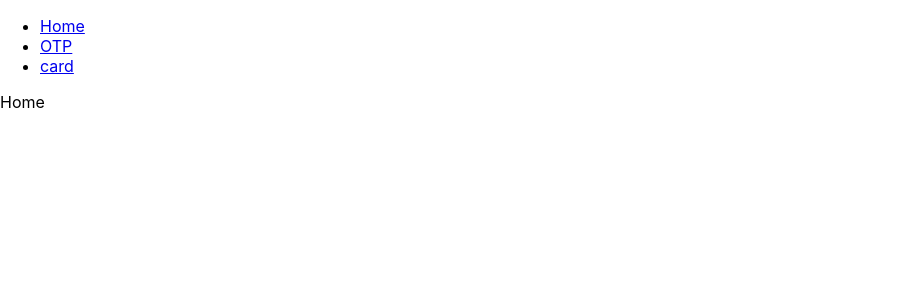
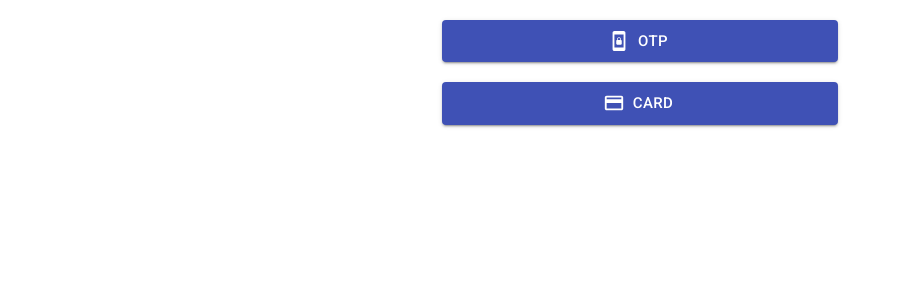
Before and after one commit to pramoch/react-app, a React (Create React App) app: page / in a window 1280 px wide. Shown: the top 300 px of the page, without its empty margins (0-901 px from the left). Built offline with nearby package versions, Linux system fonts and the light colour scheme.

Commit message:
Add Material UI. Add OPT and Card to homepage.

```diff
--- a/package.json
+++ b/package.json
@@ -3,6 +3,8 @@
   "version": "0.1.0",
   "private": true,
   "dependencies": {
+    "@material-ui/core": "^4.10.2",
+    "@material-ui/icons": "^4.9.1",
     "@testing-library/jest-dom": "^4.2.4",
     "@testing-library/react": "^9.5.0",
     "@testing-library/user-event": "^7.2.1",
--- a/public/index.html
+++ b/public/index.html
@@ -3,7 +3,7 @@
   <head>
     <meta charset="utf-8" />
     <link rel="icon" href="%PUBLIC_URL%/favicon.ico" />
-    <meta name="viewport" content="width=device-width, initial-scale=1" />
+    <meta name="viewport" content="minimum-scale=1, initial-scale=1, width=device-width" />
     <meta name="theme-color" content="#000000" />
     <meta
       name="description"
@@ -24,6 +24,7 @@
       work correctly both with client-side routing and a non-root public URL.
       Learn how to configure a non-root public URL by running `npm run build`.
     -->
+    <link rel="stylesheet" href="https://fonts.googleapis.com/css?family=Roboto:300,400,500,700&display=swap" />
     <title>React App</title>
   </head>
   <body>
--- a/src/App.js
+++ b/src/App.js
@@ -3,9 +3,9 @@ import {
   BrowserRouter as Router,
   Switch,
   Route,
-  Link
+  // Link
 } from "react-router-dom";
-
+import Container from '@material-ui/core/Container';
 import Home from './components/Home/Home';
 import Card from './components/Card/Card';
 import OTP from './components/OTP/OTP';
@@ -13,8 +13,8 @@ import OTP from './components/OTP/OTP';
 function App() {
   return (
     <Router>
-      <div>
-        <nav>
+      <Container maxWidth="xs">
+        {/* <nav>
           <ul>
             <li>
               <Link to="/">Home</Link>
@@ -26,7 +26,7 @@ function App() {
               <Link to="/card">card</Link>
             </li>
           </ul>
-        </nav>
+        </nav> */}
 
         <Switch>
           <Route path="/otp">
@@ -39,7 +39,7 @@ function App() {
             <Home />
           </Route>
         </Switch>
-      </div>
+      </Container>
     </Router>
   );
 }
--- a/src/components/Home/Home.js
+++ b/src/components/Home/Home.js
@@ -1,8 +1,22 @@
 import React from 'react';
+import Button from '@material-ui/core/Button';
+import styles from './Home.module.css';
+import { CreditCard, ScreenLockPortrait } from '@material-ui/icons';
 
 const Home = () => {
   return (
-    <div>Home</div>
+    <div>
+      <div className={styles.buttonWrapper}>
+        <Button startIcon={<ScreenLockPortrait/>} fullWidth size="large" variant="contained" color="primary">
+          OTP
+        </Button>
+      </div>
+      <div className={styles.buttonWrapper}>
+        <Button startIcon={<CreditCard/>} fullWidth size="large" variant="contained" color="primary">
+          Card
+        </Button>
+      </div>
+    </div>
   )
 }
 
--- /dev/null
+++ b/src/components/Home/Home.module.css
@@ -0,0 +1,3 @@
+.buttonWrapper {
+  margin-top: 20px
+}
```
Also changed, not shown: 1 other file (tests, documents, lock files or other folders).
